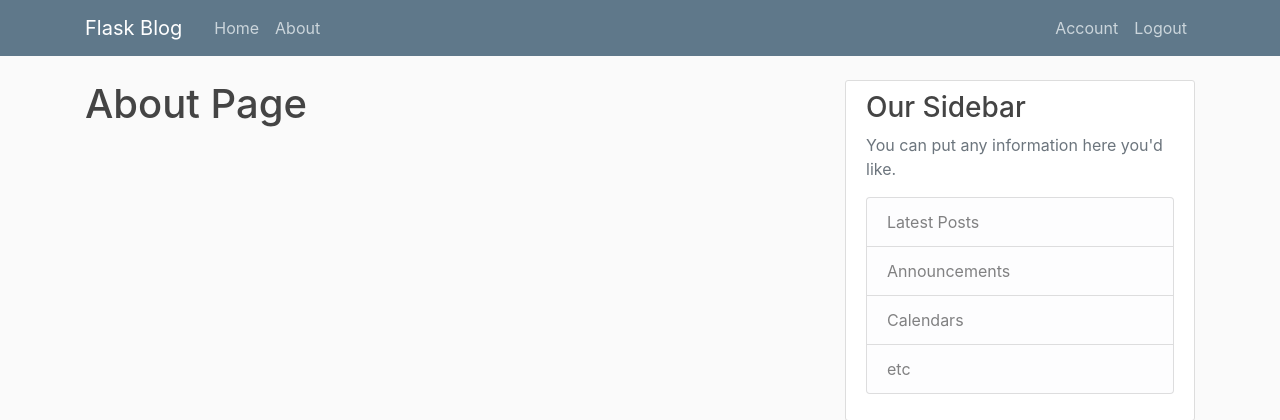
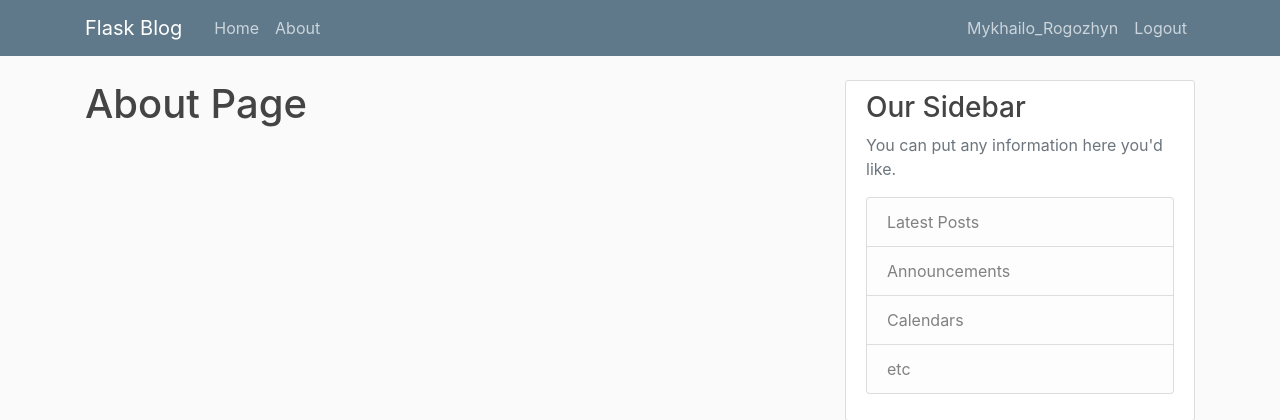
Before and after one commit to Rogozhyn/CoreySchafer_Flask, a Flask app: page /about in a window 1280 px wide. Shown: the top 420 px of the page. Run offline with Flask 3, Linux system fonts and the light colour scheme; a user stored in the database is signed in; some libraries are stand-ins or nearby versions.

Commit message:
To layout.html was added username instead of simple 'account' word. Was added new user and third Blog Post

```diff
--- a/flaskblog/routes.py
+++ b/flaskblog/routes.py
@@ -17,6 +17,12 @@ posts = [
         'title': 'Blog Post 2',
         'content': 'Second post content',
         'date_posted': 'April 21, 2018'
+    },
+    {
+        'author': 'Mykhailo Rogzhyn',
+        'title': 'Blog Post 3',
+        'content': 'Текст третього посту',
+        'date_posted': 'Март 27, 2023'
     }
 ]
 
--- a/flaskblog/templates/layout.html
+++ b/flaskblog/templates/layout.html
@@ -34,7 +34,7 @@
             <!-- Navbar Right Side -->
             <div class="navbar-nav">
                 {% if current_user.is_authenticated %}
-                  <a class="nav-item nav-link" href="{{ url_for('account') }}">Account</a>
+                  <a class="nav-item nav-link" href="{{ url_for('account') }}">{{ current_user.username }}</a>
                   <a class="nav-item nav-link" href="{{ url_for('logout') }}">Logout</a>
                 {% else %}
                   <a class="nav-item nav-link" href="{{ url_for('login') }}">Login</a>
```
Also changed, not shown: flaskblog/site.db.
